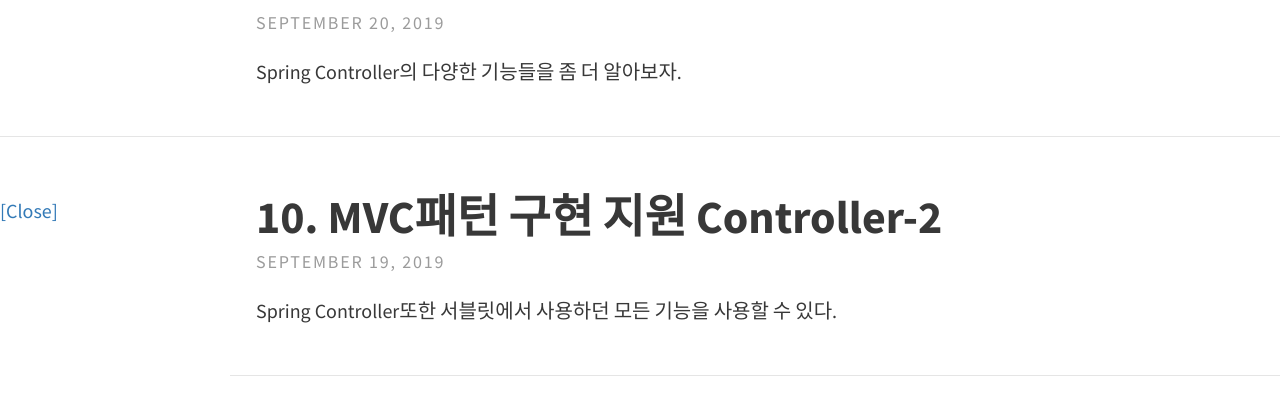
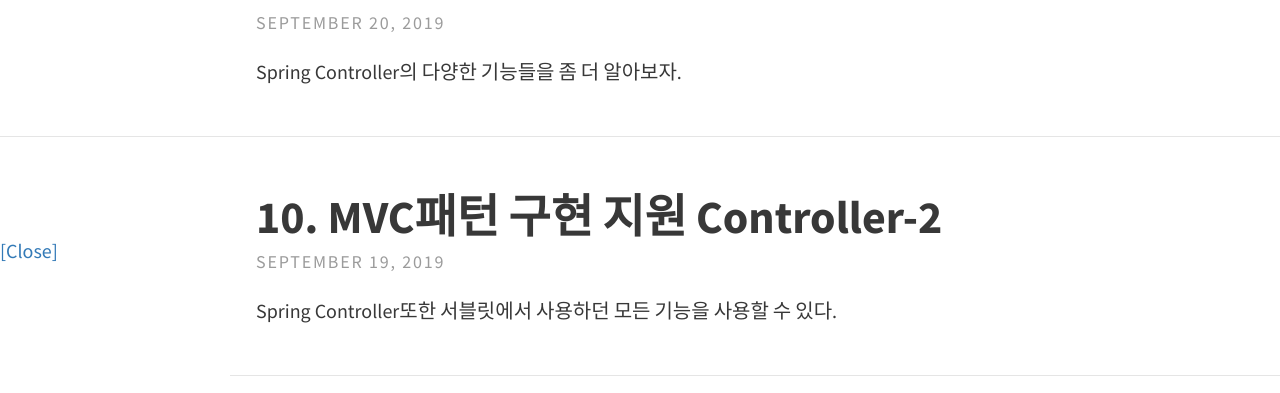
Before and after one commit to gunbin91/gunbin91.github.io, a Jekyll site: the page built from index.html, in a window 1280 px wide. Shown: the part 452-845 px from the top of the page. Built offline with Jekyll 4.4.1, drawn with Linux system fonts in a browser that asks for light colours; the list of posts is cut into pages by our own code.

Commit message:
side bar top cre

```diff
--- a/_includes/head.html
+++ b/_includes/head.html
@@ -163,7 +163,7 @@ window.addEventListener('copy', function (e){
   width: 18%;
   position: absolute;
   z-index: 1;
-  top: 650px;
+  top: 690px;
   background: white;
   overflow: hidden;
   padding: 0;
```
